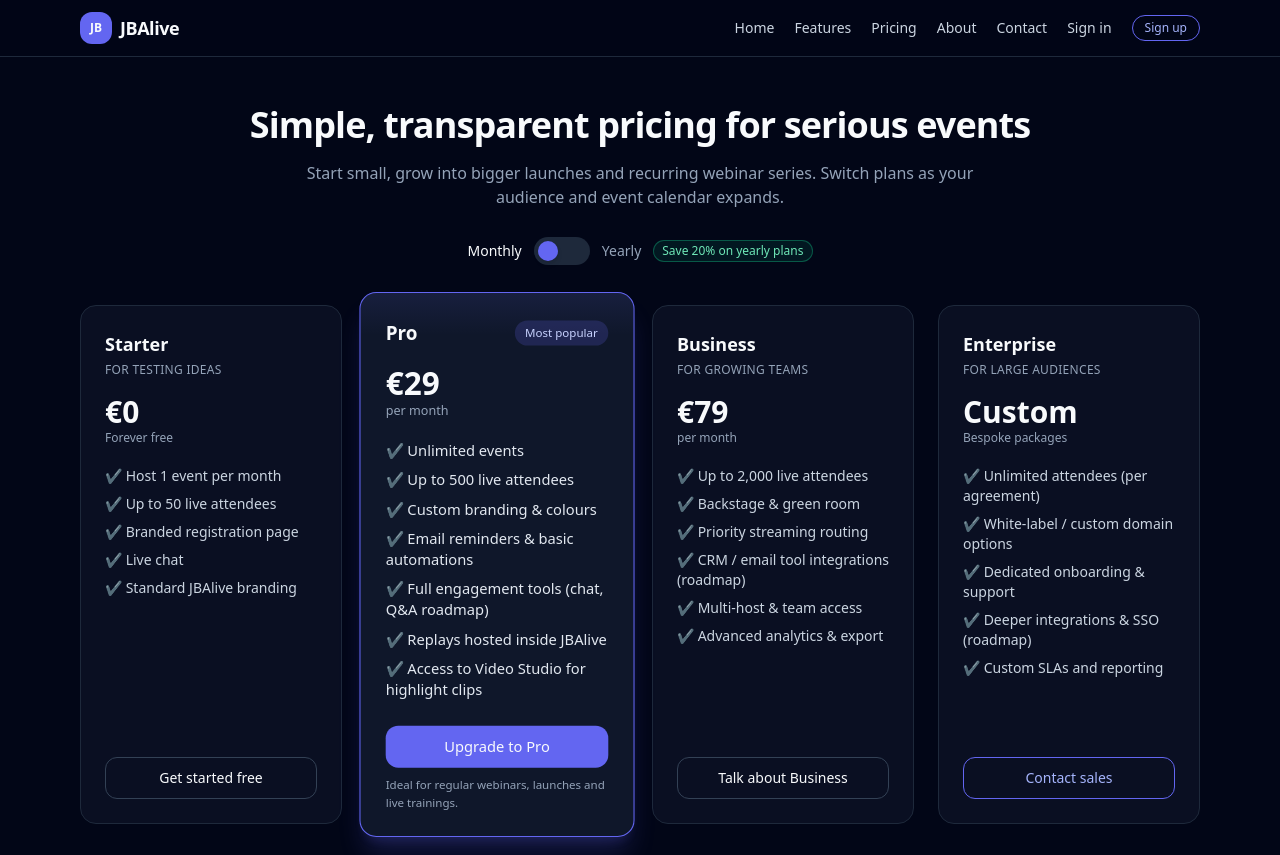
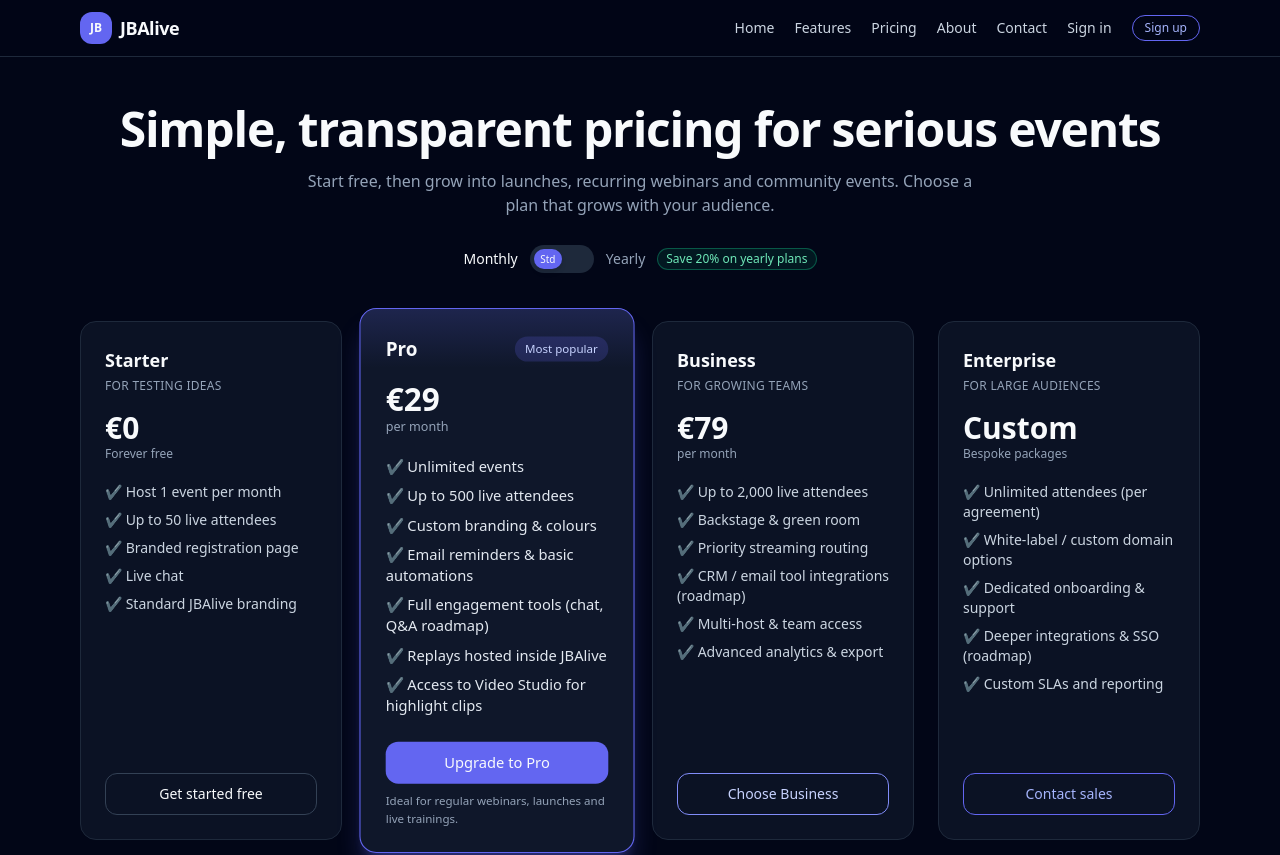
Before and after one commit to jbali-dot/jbalive-client, a React (Vite) app: page /pricing in a window 1280 px wide. Shown: the top 855 px of the page. Built offline with nearby package versions, Linux system fonts and the light colour scheme; no server answers.

Commit message:
Add premium pricing page with Stripe checkout links

```diff
--- a/src/pages/Pricing.jsx
+++ b/src/pages/Pricing.jsx
@@ -3,14 +3,20 @@
 import Header from "../components/Header.jsx";
 import Footer from "../components/Footer.jsx";
 
+// Update these if your routes/links change
+const STARTER_SIGNUP_PATH = "/sign-up"; // Clerk SignUp route (adjust if needed)
+const PRO_CHECKOUT_URL =
+  "https://buy.stripe.com/8x2eVd5el6ij39U8Rt9ws01";
+const BUSINESS_CHECKOUT_URL =
+  "https://buy.stripe.com/4gM7sL8qxfSTcKugjV9ws02";
+
 const Pricing = () => {
   const [billingPeriod, setBillingPeriod] = React.useState("monthly"); // "monthly" | "yearly"
-
   const isYearly = billingPeriod === "yearly";
 
   const formatPrice = (monthlyPrice) => {
     if (!isYearly) return `€${monthlyPrice}`;
-    const yearly = monthlyPrice * 12 * 0.8; // 20% off
+    const yearly = monthlyPrice * 12 * 0.8; // 20% off on yearly
     return `€${Math.round(yearly)}`;
   };
 
@@ -23,20 +29,24 @@
 
       {/* Main content */}
       <main className="flex-1">
-        <div className="mx-auto max-w-6xl px-4 py-12 space-y-10">
+        <div className="mx-auto max-w-6xl px-4 py-12 space-y-12">
           {/* Page Header */}
           <section className="text-center space-y-4">
-            <h1 className="text-3xl font-bold tracking-tight md:text-4xl">
+            <h1 className="text-3xl md:text-4xl lg:text-5xl font-bold tracking-tight">
               Simple, transparent pricing for serious events
             </h1>
             <p className="text-slate-400 text-sm md:text-base max-w-2xl mx-auto">
-              Start small, grow into bigger launches and recurring webinar series.
-              Switch plans as your audience and event calendar expands.
+              Start free, then grow into launches, recurring webinars and
+              community events. Choose a plan that grows with your audience.
             </p>
 
             {/* Billing toggle */}
             <div className="flex items-center justify-center gap-3 pt-3">
-              <span className={`text-xs md:text-sm ${!isYearly ? "text-slate-50" : "text-slate-400"}`}>
+              <span
+                className={`text-xs md:text-sm ${
+                  !isYearly ? "text-slate-50" : "text-slate-400"
+                }`}
+              >
                 Monthly
               </span>
               <button
@@ -46,15 +56,21 @@
                     prev === "monthly" ? "yearly" : "monthly"
                   )
                 }
-                className="relative inline-flex h-7 w-14 items-center rounded-full bg-slate-800 px-1 transition"
+                className="relative inline-flex h-7 w-16 items-center rounded-full bg-slate-800 px-1 transition"
               >
                 <span
-                  className={`inline-block h-5 w-5 transform rounded-full bg-indigo-500 shadow-md transition ${
+                  className={`inline-block h-5 w-7 transform rounded-full bg-indigo-500 shadow-md text-[10px] flex items-center justify-center transition ${
                     isYearly ? "translate-x-7" : "translate-x-0"
                   }`}
-                />
+                >
+                  {isYearly ? "-20%" : "Std"}
+                </span>
               </button>
-              <span className={`text-xs md:text-sm ${isYearly ? "text-slate-50" : "text-slate-400"}`}>
+              <span
+                className={`text-xs md:text-sm ${
+                  isYearly ? "text-slate-50" : "text-slate-400"
+                }`}
+              >
                 Yearly
               </span>
               <span className="text-[11px] md:text-xs text-emerald-300 bg-emerald-500/10 border border-emerald-500/40 rounded-full px-2 py-0.5">
@@ -66,7 +82,7 @@
           {/* Pricing Grid */}
           <section className="grid gap-6 md:grid-cols-4">
             {/* Starter */}
-            <div className="rounded-2xl border border-slate-800 bg-slate-900/60 p-6 flex flex-col">
+            <div className="rounded-2xl border border-slate-800 bg-slate-900/70 p-6 flex flex-col hover:border-indigo-500/50 hover:shadow-lg hover:shadow-indigo-500/10 transition">
               <h3 className="text-lg font-semibold">Starter</h3>
               <p className="mt-1 text-xs uppercase tracking-wide text-slate-400">
                 For testing ideas
@@ -85,17 +101,18 @@
                 <li>✔ Standard JBAlive branding</li>
               </ul>
 
+              {/* Starter → Signup */}
               <Link
-                to="/contact"
-                className="mt-6 inline-block w-full rounded-xl border border-slate-700 py-2.5 text-center text-sm hover:border-indigo-400 hover:text-indigo-200 transition"
+                to={STARTER_SIGNUP_PATH}
+                className="mt-6 inline-flex items-center justify-center w-full rounded-xl border border-slate-700 py-2.5 text-sm hover:border-indigo-400 hover:text-indigo-200 transition"
               >
                 Get started free
               </Link>
             </div>
 
             {/* Pro (Highlighted) */}
-            <div className="rounded-2xl border border-indigo-500 bg-slate-900 p-6 shadow-xl shadow-indigo-500/20 scale-105 flex flex-col relative overflow-hidden">
-              <div className="absolute inset-x-0 -top-10 h-20 bg-gradient-to-b from-indigo-500/20 to-transparent pointer-events-none" />
+            <div className="rounded-2xl border border-indigo-500 bg-slate-900 p-6 shadow-xl shadow-indigo-500/30 scale-105 flex flex-col relative overflow-hidden">
+              <div className="absolute inset-x-0 -top-10 h-24 bg-gradient-to-b from-indigo-500/30 to-transparent pointer-events-none" />
               <div className="flex items-center justify-between relative z-10">
                 <h3 className="text-lg font-semibold">Pro</h3>
                 <span className="text-[11px] bg-indigo-500/20 text-indigo-200 px-2.5 py-1 rounded-full">
@@ -104,13 +121,11 @@
               </div>
 
               <div className="mt-4 relative z-10">
-                <p className="text-3xl font-bold">
-                  {formatPrice(29)}
-                </p>
+                <p className="text-3xl font-bold">{formatPrice(29)}</p>
                 <p className="text-slate-400 text-xs">{periodLabel}</p>
               </div>
 
-              <ul className="mt-5 space-y-2 text-sm text-slate-200 flex-1">
+              <ul className="mt-5 space-y-2 text-sm text-slate-200 flex-1 relative z-10">
                 <li>✔ Unlimited events</li>
                 <li>✔ Up to 500 live attendees</li>
                 <li>✔ Custom branding & colours</li>
@@ -120,12 +135,15 @@
                 <li>✔ Access to Video Studio for highlight clips</li>
               </ul>
 
-              <Link
-                to="/contact"
-                className="mt-6 inline-block w-full rounded-xl bg-indigo-500 py-2.5 text-center text-sm font-medium hover:bg-indigo-400 transition relative z-10"
+              {/* Pro → Stripe checkout */}
+              <a
+                href={PRO_CHECKOUT_URL}
+                target="_blank"
+                rel="noreferrer"
+                className="mt-6 inline-flex items-center justify-center w-full rounded-xl bg-indigo-500 py-2.5 text-sm font-medium hover:bg-indigo-400 transition relative z-10"
               >
                 Upgrade to Pro
-              </Link>
+              </a>
 
               <p className="mt-2 text-[11px] text-slate-400 relative z-10">
                 Ideal for regular webinars, launches and live trainings.
@@ -133,7 +151,7 @@
             </div>
 
             {/* Business */}
-            <div className="rounded-2xl border border-slate-800 bg-slate-900/60 p-6 flex flex-col">
+            <div className="rounded-2xl border border-slate-800 bg-slate-900/70 p-6 flex flex-col hover:border-indigo-500/50 hover:shadow-lg hover:shadow-indigo-500/10 transition">
               <h3 className="text-lg font-semibold">Business</h3>
               <p className="mt-1 text-xs uppercase tracking-wide text-slate-400">
                 For growing teams
@@ -153,16 +171,19 @@
                 <li>✔ Advanced analytics & export</li>
               </ul>
 
-              <Link
-                to="/contact"
-                className="mt-6 inline-block w-full rounded-xl border border-slate-700 py-2.5 text-center text-sm hover:border-indigo-400 hover:text-indigo-200 transition"
+              {/* Business → Stripe checkout */}
+              <a
+                href={BUSINESS_CHECKOUT_URL}
+                target="_blank"
+                rel="noreferrer"
+                className="mt-6 inline-flex items-center justify-center w-full rounded-xl border border-indigo-400 text-indigo-200 py-2.5 text-sm hover:bg-indigo-500/10 transition"
               >
-                Talk about Business
-              </Link>
+                Choose Business
+              </a>
             </div>
 
             {/* Enterprise */}
-            <div className="rounded-2xl border border-slate-800 bg-slate-900/60 p-6 flex flex-col">
+            <div className="rounded-2xl border border-slate-800 bg-slate-900/70 p-6 flex flex-col hover:border-indigo-500/50 hover:shadow-lg hover:shadow-indigo-500/10 transition">
               <h3 className="text-lg font-semibold">Enterprise</h3>
               <p className="mt-1 text-xs uppercase tracking-wide text-slate-400">
                 For large audiences
@@ -181,9 +202,10 @@
                 <li>✔ Custom SLAs and reporting</li>
               </ul>
 
+              {/* Enterprise → Contact Sales */}
               <Link
                 to="/contact"
-                className="mt-6 inline-block w-full rounded-xl border border-indigo-500 text-indigo-300 py-2.5 text-center text-sm hover:bg-indigo-500/10 transition"
+                className="mt-6 inline-flex items-center justify-center w-full rounded-xl border border-indigo-500 text-indigo-300 py-2.5 text-sm hover:bg-indigo-500/10 transition"
               >
                 Contact sales
               </Link>
@@ -193,7 +215,7 @@
           {/* Comparison section */}
           <section className="space-y-4">
             <div className="flex items-center justify-between gap-4">
-              <h2 className="text-lg font-semibold md:text-xl">
+              <h2 className="text-lg md:text-xl font-semibold">
                 Compare plans at a glance
               </h2>
               <p className="hidden md:block text-xs text-slate-400">
@@ -260,10 +282,10 @@
             </div>
           </section>
 
-          {/* Bottom Section / CTA + FAQ */}
+          {/* CTA + FAQ */}
           <section className="grid gap-6 md:grid-cols-[1.3fr,1fr] items-start">
             <div className="space-y-3">
-              <h2 className="text-lg font-semibold md:text-xl">
+              <h2 className="text-lg md:text-xl font-semibold">
                 Not sure which plan is right for you?
               </h2>
               <p className="text-sm text-slate-300">
@@ -291,15 +313,21 @@
             <div className="rounded-2xl border border-slate-800 bg-slate-900/70 p-4 text-xs text-slate-300 space-y-2">
               <p className="font-semibold text-slate-100">Common questions</p>
               <p>
-                <span className="font-semibold text-slate-100">Can I change plans?</span>{" "}
+                <span className="font-semibold text-slate-100">
+                  Can I change plans?
+                </span>{" "}
                 Yes. You&apos;ll be able to upgrade as your events grow.
               </p>
               <p>
-                <span className="font-semibold text-slate-100">Is there a free trial?</span>{" "}
+                <span className="font-semibold text-slate-100">
+                  Is there a free trial?
+                </span>{" "}
                 The Starter plan lets you test the full flow with 1 event per month.
               </p>
               <p>
-                <span className="font-semibold text-slate-100">Do you offer help with setup?</span>{" "}
+                <span className="font-semibold text-slate-100">
+                  Do you offer help with setup?
+                </span>{" "}
                 For Business and Enterprise, we can support your first major event
                 and help set up your event studio.
               </p>
```
